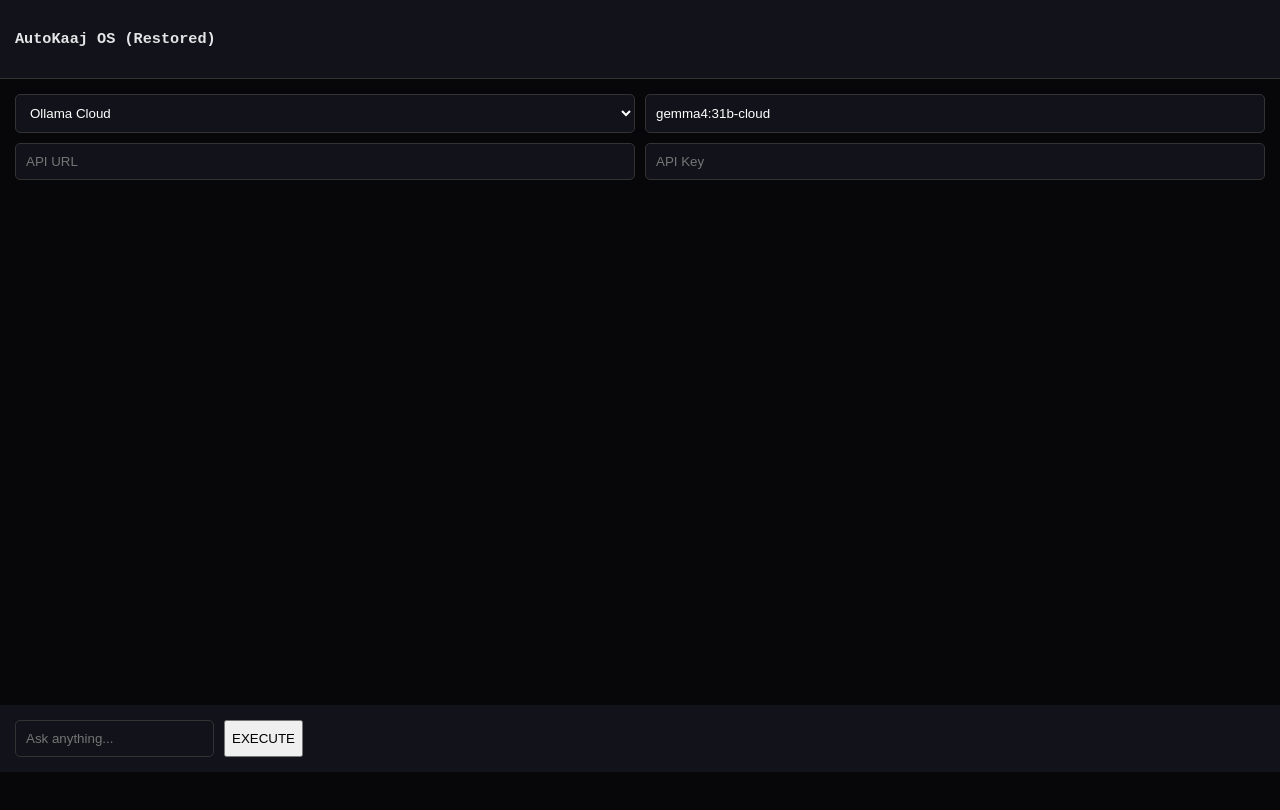
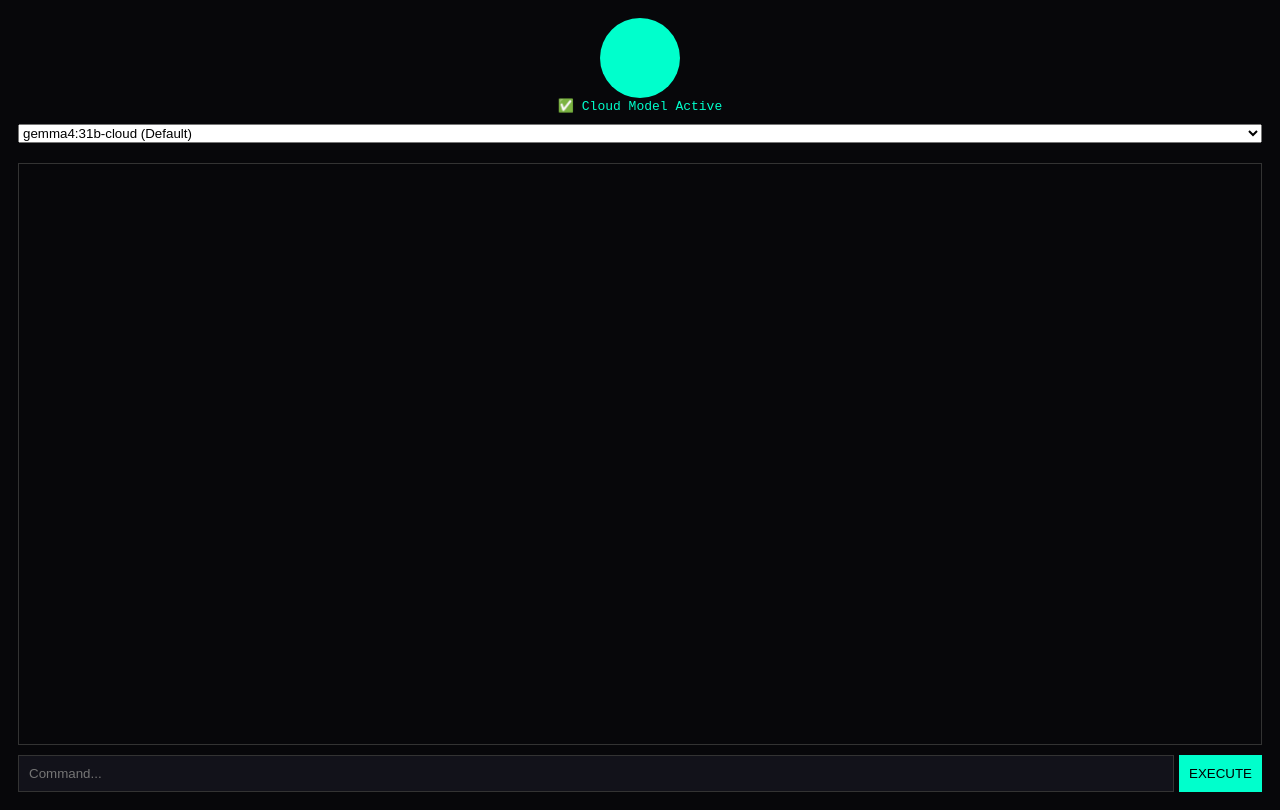
Before and after one commit to gameonzone5-lab/autokaaj-os, a plain HTML site: page ui/index.html in a window 1280 px wide. Drawn offline with Linux system fonts and the light colour scheme.

Commit message:
Fixed JavaScript syntax errors and restored UI components

```diff
--- a/ui/index.html
+++ b/ui/index.html
@@ -3,35 +3,37 @@
 <head>
     <meta charset="UTF-8">
     <meta name="viewport" content="width=device-width, initial-scale=1.0">
-    <title>AutoKaaj OS - Advanced</title>
+    <title>AutoKaaj OS</title>
     <style>
-        :root { --bg: #07070A; --surface: #12121A; --primary: #00FFCC; --text: #E4E4E7; }
-        body { margin: 0; background: var(--bg); color: var(--text); font-family: monospace; }
-        .header { background: var(--surface); padding: 15px; border-bottom: 1px solid #333; }
-        .controls { padding: 15px; display: grid; grid-template-columns: 1fr 1fr; gap: 10px; }
-        input, select { background: var(--surface); color: white; border: 1px solid #333; padding: 10px; border-radius: 5px; }
-        .chat-area { height: 60vh; overflow-y: auto; padding: 15px; }
-        .input-area { padding: 15px; background: var(--surface); display: flex; gap: 10px; }
+        body { background: #07070A; color: #fff; font-family: monospace; padding: 10px; }
+        .logo { width: 80px; height: 80px; background: #00FFCC; border-radius: 50%; margin: 0 auto; animation: spin 5s linear infinite; }
+        @keyframes spin { 100% { transform: rotate(360deg); } }
+        .chat-area { height: 70vh; overflow-y: auto; border: 1px solid #333; margin: 10px 0; padding: 10px; }
+        .controls { display: flex; gap: 5px; }
+        input { flex: 1; padding: 10px; background: #12121A; border: 1px solid #333; color: white; }
+        button { padding: 10px; background: #00FFCC; color: black; border: none; }
+        .copy-btn { font-size: 10px; color: #9D00FF; cursor: pointer; }
     </style>
 </head>
 <body>
-    <div class="header"><h3>AutoKaaj OS (Restored)</h3></div>
+    <div class="logo"></div>
+    <div id="status" style="text-align:center; color:#00FFCC;">Connecting...</div>
+    <select id="modelSelect" style="width:100%; margin:10px 0;">
+        <option value="gemma4:31b-cloud">gemma4:31b-cloud (Default)</option>
+    </select>
+    <div class="chat-area" id="chat"></div>
     <div class="controls">
-        <select id="preset"><option value="ollama_cloud">Ollama Cloud</option><option value="gemini">Gemini</option><option value="groq">Groq</option></select>
-        <input type="text" id="model" value="gemma4:31b-cloud">
-        <input type="text" id="apiUrl" placeholder="API URL" class="span-2">
-        <input type="password" id="apiKey" placeholder="API Key" class="span-2">
-    </div>
-    <div class="chat-area" id="chat"></div>
-    <div class="input-area">
-        <input type="text" id="prompt" placeholder="Ask anything...">
+        <input type="text" id="prompt" placeholder="Command...">
         <button onclick="send()">EXECUTE</button>
     </div>
     <script>
         async function send() {
             const p = document.getElementById('prompt').value;
-            // আগের মতো লজিক এখানে যুক্ত হবে
-            alert("Executing: " + p);
+            document.getElementById('chat').innerHTML += `<div style="margin:10px; padding:10px; background:#1a1a1a;">${p} <div class="copy-btn" onclick="copy(this)">Copy</div></div>`;
+        }
+        function copy(el) { navigator.clipboard.writeText(el.parentElement.innerText); }
+        window.onload = async function() {
+            document.getElementById('status').innerText = "✅ Cloud Model Active";
         }
     </script>
 </body>
```
